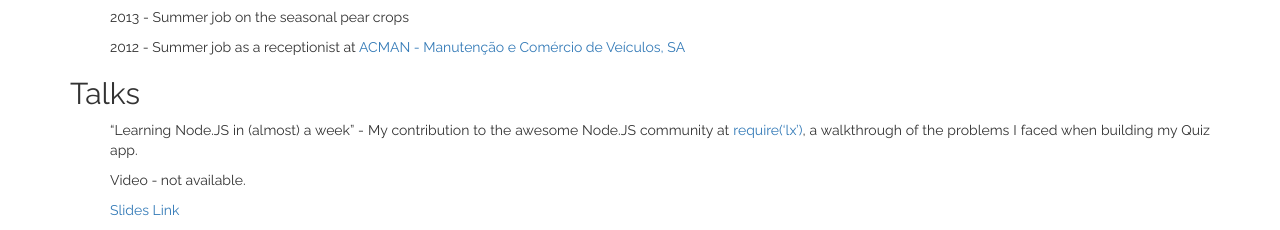
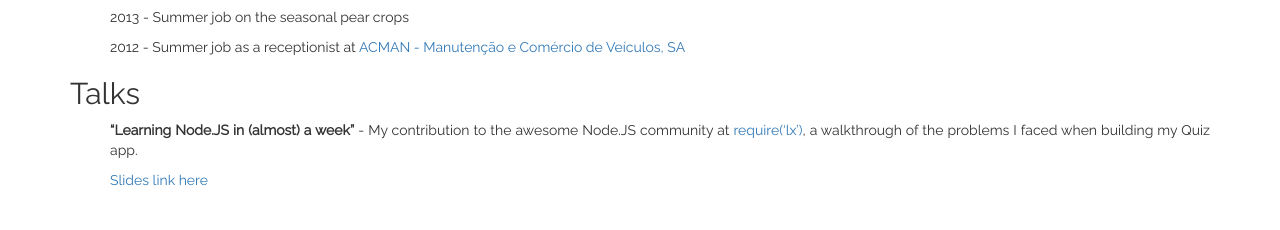
Before and after one commit to johnytiago/joaotiago.github.io, a website: page joaoTiago.html in a window 1280 px wide. Shown: the part 712-942 px from the top of the page. After the commit the page ends 912 px from the top, so only its background shows below. Drawn offline with nearby package versions, Linux system fonts and the light colour scheme.

Commit message:
minor changes to the talks segment

```diff
--- a/joaoTiago.html
+++ b/joaoTiago.html
@@ -41,9 +41,8 @@
 
 			<h2>Talks</h2>
 			<ul>
-				<p>“Learning Node.JS in (almost) a week” - My contribution to the awesome Node.JS community at <a href="http://www.meetup.com/require-lx/">require(‘lx’)</a>, a walkthrough of the problems I faced when building my Quiz app.
-				<p>Video - not available.</p>
-				<p><a href="https://docs.google.com/presentation/d/1UefhqNR35ejUDAdXVPW6O9Mj2nIdGED3UUvWyNtksSY/edit?usp=sharing">Slides Link</a></p></p>
+				<p><b>“Learning Node.JS in (almost) a week”</b> - My contribution to the awesome Node.JS community at <a href="http://www.meetup.com/require-lx/">require(‘lx’)</a>, a walkthrough of the problems I faced when building my Quiz app.
+				<p><a href="https://docs.google.com/presentation/d/1UefhqNR35ejUDAdXVPW6O9Mj2nIdGED3UUvWyNtksSY/edit?usp=sharing">Slides link here</a></p></p>
 			</ul>
 
 		</div>
```
